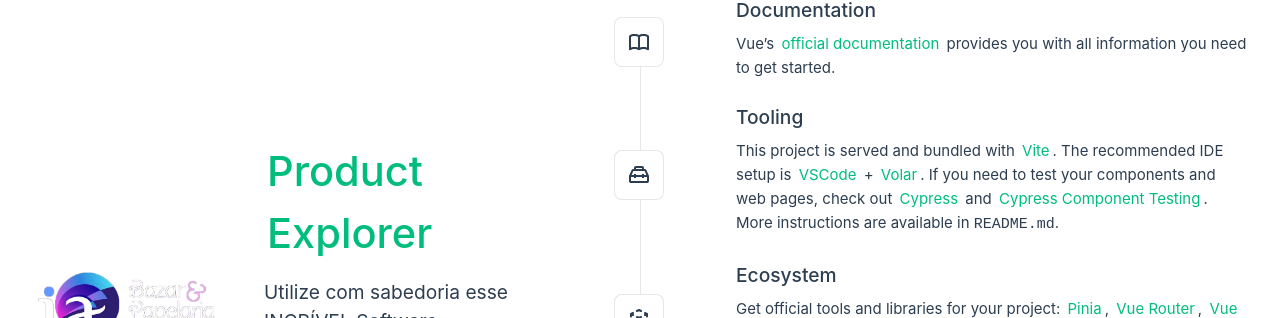
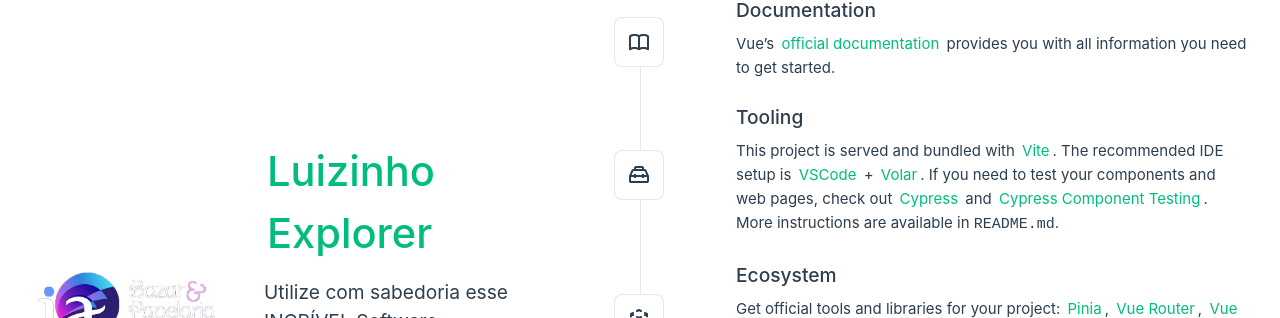
Before and after one commit to Andre0Luis/JA_Product_Explorer_Frontend, a Vue app: page / in a window 1280 px wide. Shown: the part 82-400 px from the top of the page. Built offline with nearby package versions, Linux system fonts and the light colour scheme.

Commit message:
alter ico

```diff
--- a/index.html
+++ b/index.html
@@ -2,9 +2,9 @@
 <html lang="en">
   <head>
     <meta charset="UTF-8">
-    <link rel="icon" href="/favicon.ico">
+    <link rel="icon" href="./src/assets/logo_ja.ico">
     <meta name="viewport" content="width=device-width, initial-scale=1.0">
-    <title>Vite App</title>
+    <title>Luizinho Explorer</title>
   </head>
   <body>
     <div id="app"></div>
--- a/src/App.vue
+++ b/src/App.vue
@@ -8,7 +8,7 @@ import HelloWorld from './components/HelloWorld.vue'
     <img alt="logo ja" class="logo" src="@/assets/logo_j.png" width="200" height="160" />
 
     <div class="wrapper">
-      <HelloWorld msg="Product Explorer" />
+      <HelloWorld msg="Luizinho Explorer" />
 
       <nav>
         <RouterLink to="/">Home</RouterLink>
```
Also changed, not shown: src/assets/ja_svg.svg (added), 1 other file (tests, documents, lock files or other folders).
